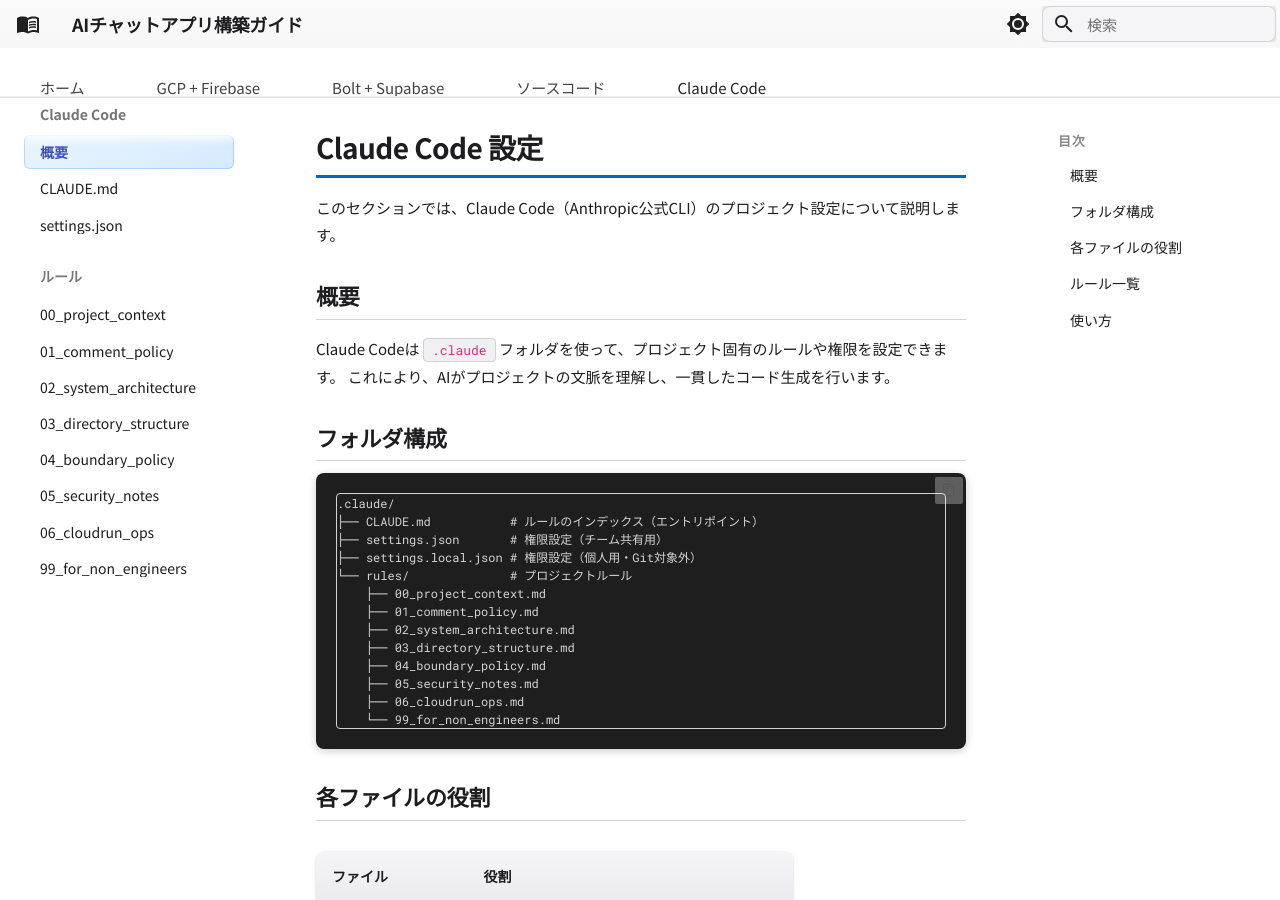
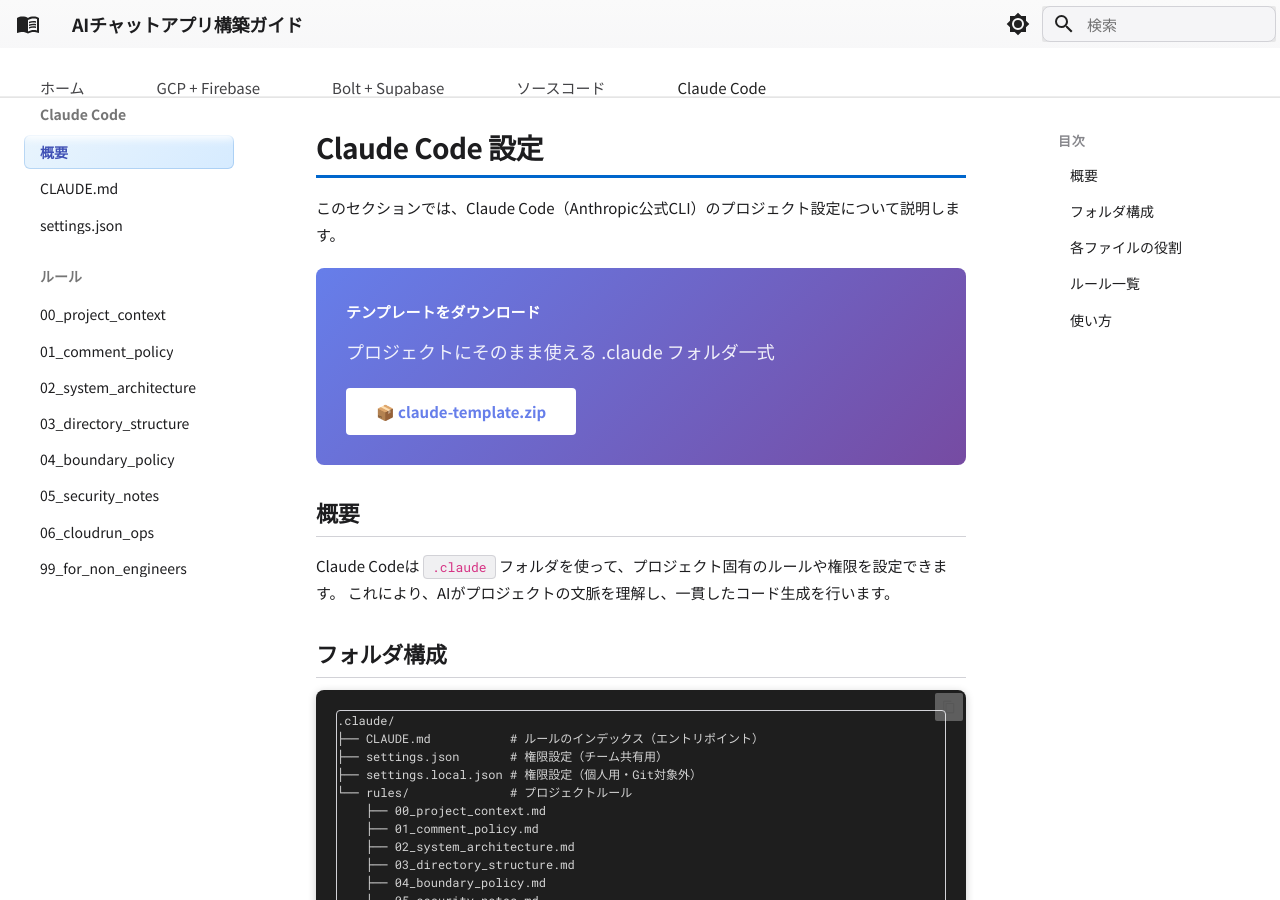
Before and after one commit to michihiro-316/ai-chat-docs, an MkDocs documentation site: the page built from docs/claude-code/index.md, in a window 1280 px wide and 900 px high. Built offline with MkDocs 1.6.1 and Material for MkDocs 9.7.7, drawn with Linux system fonts in a browser that asks for light colours.

Commit message:
feat: テンプレートZIPダウンロード機能を追加
- claude-template.zipを追加
- 概要ページにダウンロードボタンを配置

🤖 Generated with [Claude Code](https://claude.com/claude-code)

Co-Authored-By: Claude Opus 4.5 <noreply@anthropic.com>

```diff
--- a/docs/claude-code/index.md
+++ b/docs/claude-code/index.md
@@ -1,6 +1,12 @@
 # Claude Code 設定
 
 このセクションでは、Claude Code（Anthropic公式CLI）のプロジェクト設定について説明します。
+
+<div class="download-section" style="background: linear-gradient(135deg, #667eea 0%, #764ba2 100%); padding: 1.5rem; border-radius: 8px; margin: 1rem 0;">
+<p style="color: white; margin: 0 0 0.5rem 0; font-weight: bold;">テンプレートをダウンロード</p>
+<p style="color: rgba(255,255,255,0.9); margin: 0 0 1rem 0; font-size: 0.9rem;">プロジェクトにそのまま使える .claude フォルダ一式</p>
+<a href="claude-template.zip" download style="display: inline-block; background: white; color: #667eea; padding: 0.5rem 1.5rem; border-radius: 4px; text-decoration: none; font-weight: bold;">📦 claude-template.zip</a>
+</div>
 
 ## 概要
 
```
Also changed, not shown: 1 other file.
